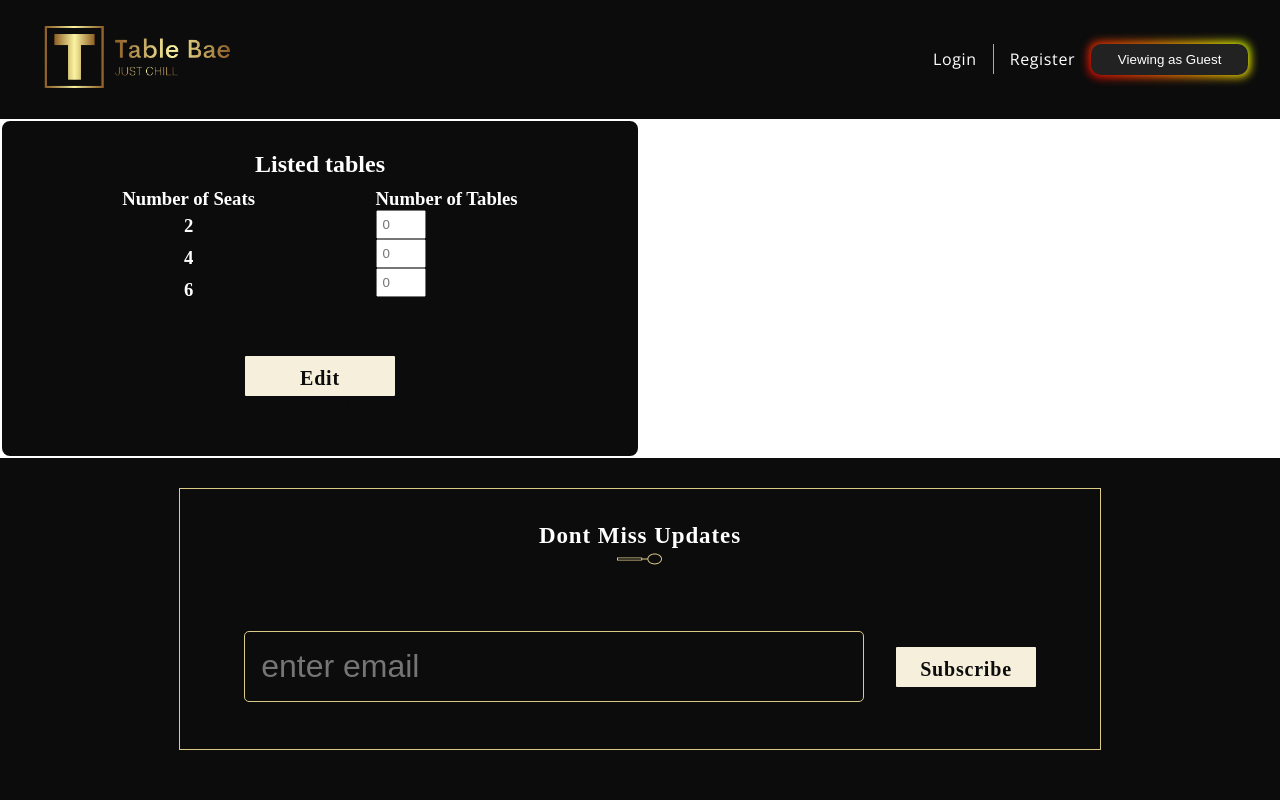
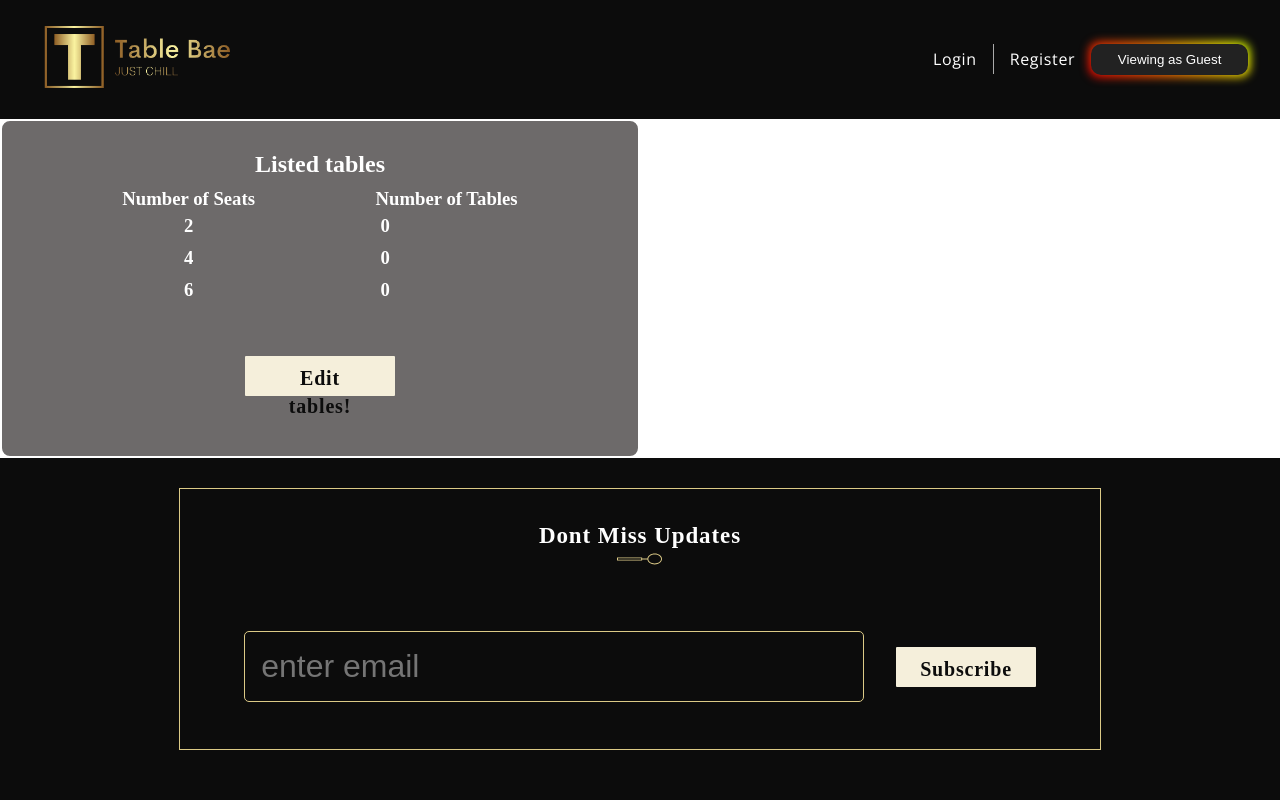
Before and after one commit to RayuY/Final-Project, a React (Create React App) app in the folder client/: page /reservations/1 in a window 1280 px wide. Shown: the top 800 px of the page. Built offline with nearby package versions, Linux system fonts and the light colour scheme; no server answers; a web font is replaced by a local one.

Commit message:
style owner pages

```diff
--- a/client/src/components/OwnerReservation/OwnerReservation.css
+++ b/client/src/components/OwnerReservation/OwnerReservation.css
@@ -1,7 +1,75 @@
-.num_of_tables {
-  padding: 10px;
+.owner_table{
+  padding-top: 50px;
+  display: flex;
+  flex-direction: column;
+  align-content: center;
+  justify-content: center;
+  width: 50vw;
+  border: solid;
+  border-width: 2px;
+  border-radius: 10px;
+  background: rgba(44, 40, 40, 0.69);
+  color: var(--color-white);
+  padding: 30px 60px;
+}
+
+.owner_table_name {
+  display: flex;
+  justify-content: center;
+  padding-bottom: 10px;
+}
+
+.owner_table_main {
+  display: flex;
+  flex-direction: row;
+  border: 2px;
+  justify-content: space-around;
+  width: 100%;
+
+}
+
+.owner_table_num_of_seats {
+  display: flex;
+  flex-direction: column;
+  justify-content: center;
+}
+
+.list_of_seats {
+  list-style: none;
+  display: flex;
+  flex-direction: column;
+  align-items: center;
 }
 
 .owner_table_num_of_tables {
-  text-align: -webkit-center;
+  display: flex;
+  flex-direction: column;
 }
+
+.num_of_tables {
+  display: flex;
+  flex-direction: column;
+  justify-items: center;
+  width: 50px;
+  height: 10px;
+}
+
+.button_list_tables {
+  padding-top: 20px;
+  display: flex;
+  justify-content: center;
+}
+
+.custom__button {
+  width: 150px;
+  font-size: 20px;
+  justify-content:flex-end;
+}
+
+.list_of_seats li {
+  padding: 5px;
+}
+
+.num_of_tables h3 {
+  padding: 5px;
+}
--- a/client/src/components/OwnerReservation/OwnerReservation.jsx
+++ b/client/src/components/OwnerReservation/OwnerReservation.jsx
@@ -2,6 +2,7 @@ import axios from "axios";
 import React, { useState } from "react";
 import { useEffect } from "react";
 import { useParams } from "react-router-dom";
+import "./OwnerReservation.css";
 
 function OwnerReservation(props) {
   const [reservation, setReservation] = useState([]);
@@ -43,22 +44,19 @@ function OwnerReservation(props) {
               {reservationItem === 2 ? (
                 <h3>1</h3>
               ) : (
-                <input type="table_value_2" placeholder="0" />
+                <h3>0</h3>
               )}
               {reservationItem === 4 ? (
                 <h3>1</h3>
               ) : (
-                <input type="table_value_2" placeholder="0" />
+                <h3>0</h3>
               )}
               {reservationItem === 6 ? (
                 <h3>1</h3>
               ) : (
-                <input type="table_value_2" placeholder="0" />
+                <h3>0</h3>
               )}
 
-              {/* <input type="table_value_2" placeholder="0" />
-              <input type="table_value_4" placeholder="0" />
-              <input type="table_value_6" placeholder="0" /> */}
             </div>
           </ul>
         </div>
--- a/client/src/components/OwnerRestaurantInfo/OwnerRestaurantInfo.css
+++ b/client/src/components/OwnerRestaurantInfo/OwnerRestaurantInfo.css
@@ -12,7 +12,7 @@
   border: solid;
   border-width: 5px;
   border-radius: 10px;
-  background: var(--color-black);
+  background: rgba(44, 40, 40, 0.69)
 }
 
 .owner_restaurant_info_container {
--- a/client/src/components/OwnerTable/OwnerTable.css
+++ b/client/src/components/OwnerTable/OwnerTable.css
@@ -8,7 +8,7 @@
   border: solid;
   border-width: 2px;
   border-radius: 10px;
-  background: var(--color-black);
+  background: rgba(44, 40, 40, 0.69);
   color: var(--color-white);
   padding: 30px 60px;
 }
```
